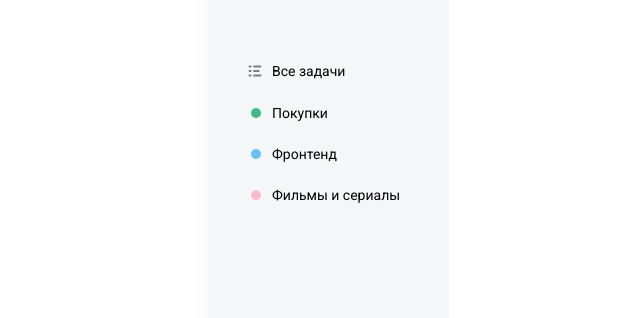
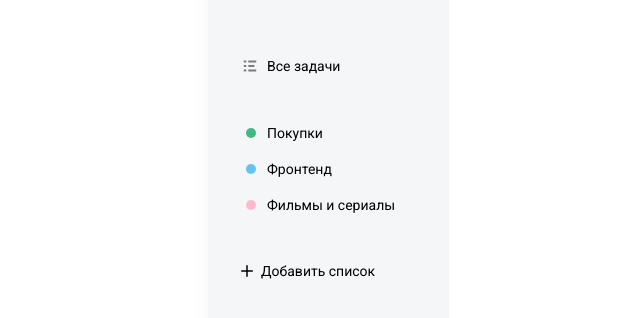
Before and after one commit to Goldgrabber/React_GTDList, a React (Create React App) app: page / in a window 1280 px wide. Shown: the part 148-466 px from the top of the page, without its empty margins (56-696 px from the left). Built offline with nearby package versions, Linux system fonts and the light colour scheme.

Commit message:
layout-3

```diff
--- a/package.json
+++ b/package.json
@@ -6,6 +6,7 @@
     "@testing-library/jest-dom": "^5.17.0",
     "@testing-library/react": "^13.4.0",
     "@testing-library/user-event": "^13.5.0",
+    "classnames": "^2.3.2",
     "react": "^18.2.0",
     "react-dom": "^18.2.0",
     "react-scripts": "^5.0.1",
--- a/src/App.js
+++ b/src/App.js
@@ -12,7 +12,8 @@
              icon:      <svg width="18" height="18" viewBox="0 0 18 18" fill="none" xmlns="http://www.w3.org/2000/svg">
              <path d="M12.96 8.10001H7.74001C7.24321 8.10001 7.20001 8.50231 7.20001 9.00001C7.20001 9.49771 7.24321 9.90001 7.74001 9.90001H12.96C13.4568 9.90001 13.5 9.49771 13.5 9.00001C13.5 8.50231 13.4568 8.10001 12.96 8.10001V8.10001ZM14.76 12.6H7.74001C7.24321 12.6 7.20001 13.0023 7.20001 13.5C7.20001 13.9977 7.24321 14.4 7.74001 14.4H14.76C15.2568 14.4 15.3 13.9977 15.3 13.5C15.3 13.0023 15.2568 12.6 14.76 12.6ZM7.74001 5.40001H14.76C15.2568 5.40001 15.3 4.99771 15.3 4.50001C15.3 4.00231 15.2568 3.60001 14.76 3.60001H7.74001C7.24321 3.60001 7.20001 4.00231 7.20001 4.50001C7.20001 4.99771 7.24321 5.40001 7.74001 5.40001ZM4.86001 8.10001H3.24001C2.74321 8.10001 2.70001 8.50231 2.70001 9.00001C2.70001 9.49771 2.74321 9.90001 3.24001 9.90001H4.86001C5.35681 9.90001 5.40001 9.49771 5.40001 9.00001C5.40001 8.50231 5.35681 8.10001 4.86001 8.10001ZM4.86001 12.6H3.24001C2.74321 12.6 2.70001 13.0023 2.70001 13.5C2.70001 13.9977 2.74321 14.4 3.24001 14.4H4.86001C5.35681 14.4 5.40001 13.9977 5.40001 13.5C5.40001 13.0023 5.35681 12.6 4.86001 12.6ZM4.86001 3.60001H3.24001C2.74321 3.60001 2.70001 4.00231 2.70001 4.50001C2.70001 4.99771 2.74321 5.40001 3.24001 5.40001H4.86001C5.35681 5.40001 5.40001 4.99771 5.40001 4.50001C5.40001 4.00231 5.35681 3.60001 4.86001 3.60001Z" fill="black"/>
              </svg>,
-             name: 'Все задачи'
+             name: 'Все задачи',
+             active:true
           }
         ]}
       />
@@ -32,9 +33,24 @@
             name: "Фильмы и сериалы"
           }
         ]}
-
+      isRemovable
       />
 
+<List
+        items={[
+          {
+            className: "List__add-button",
+            icon: <svg width="12" height="12" viewBox="0 0 16 16" fill="none" xmlns="http://www.w3.org/2000/svg">
+            <path d="M8 1V15" stroke="black" strokeWidth="2" strokeLinecap="round" strokeLinejoin="round"/>
+            <path d="M1 8H15" stroke="black" strokeWidth="2" strokeLinecap="round" strokeLinejoin="round"/>
+            </svg>
+            ,
+            name: "Добавить список"
+          },
+
+        ]}
+      isRemovable
+      />
     </div>
     <div className="todo__TASKS">
 
--- a/src/components/List/List.scss
+++ b/src/components/List/List.scss
@@ -1,10 +1,17 @@
 .list {
+    margin-bottom: 30px;
+
+    &__add-button {
+      path {
+        stroke:#868686;
+      }
+    }
+
     li {
       display: flex;
       align-items: center;
       cursor: pointer;
       padding: 10px 12px;
-      margin: 5px;
     }
     &.active {
       background: #ffffff;
--- a/src/components/List/index.jsx
+++ b/src/components/List/index.jsx
@@ -1,12 +1,13 @@
 import React from 'react';
+import classNames from 'classnames';
 
 import './List.scss'
 
-const List = ({ items }) => {
-    return    (
+const List = ({ items,  }) => {
+    return (
     <ul className="list">
-      {
-        items.map(item => <li>
+      {items.map( (item, index) => (
+        <li key={index} className={item.active ? 'active': ''}>
           <i>
             {item.icon ? (
             item.icon
@@ -15,8 +16,8 @@
           )}
           </i>
           <span> {item.name} </span>
-        </li>)
-      }
+        </li>
+      ))}
 
   </ul>
     )
--- a/src/index.scss
+++ b/src/index.scss
@@ -4,9 +4,6 @@
   padding: 0;
   list-style: none;
   outline: none;
-}
-
-body {
   -webkit-font-smoothing: antialiased;
   -moz-osx-font-smoothing: grayscale;
 }
@@ -25,7 +22,7 @@
   &__sidebar {
     background-color: #f4f6f8;
     width: 200px;
-    height: 100%;
+    height: calc(100% - 120px);
     padding: 60px 20px;
   }
 
```
Also changed, not shown: 1 other file (tests, documents, lock files or other folders).
